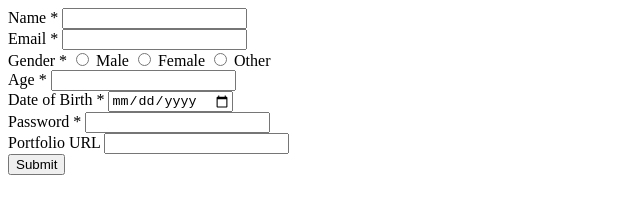
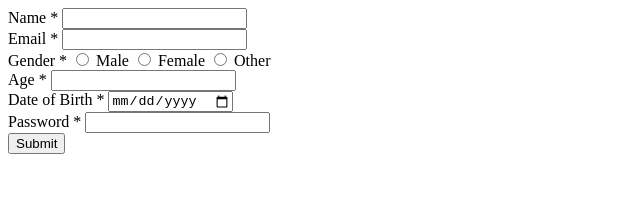
Before and after one commit to acciojob/job-app-form-Riyakhilari, a website: page main.html in a window 1280 px wide. Shown: the whole page, without its empty margins (0-640 px from the left). Drawn offline with Linux system fonts and the light colour scheme.

Commit message:
created a submission

```diff
--- a/main.html
+++ b/main.html
@@ -44,10 +44,6 @@
         <input type="password" id="password" name="password" required>
         <br>
 
-        <!-- Portfolio URL -->
-        <label for="portfolio">Portfolio URL</label>
-        <input type="url" id="portfolio" name="portfolio">
-        <br>
 
         <!-- Submit Button -->
         <button type="submit">Submit</button>
```
